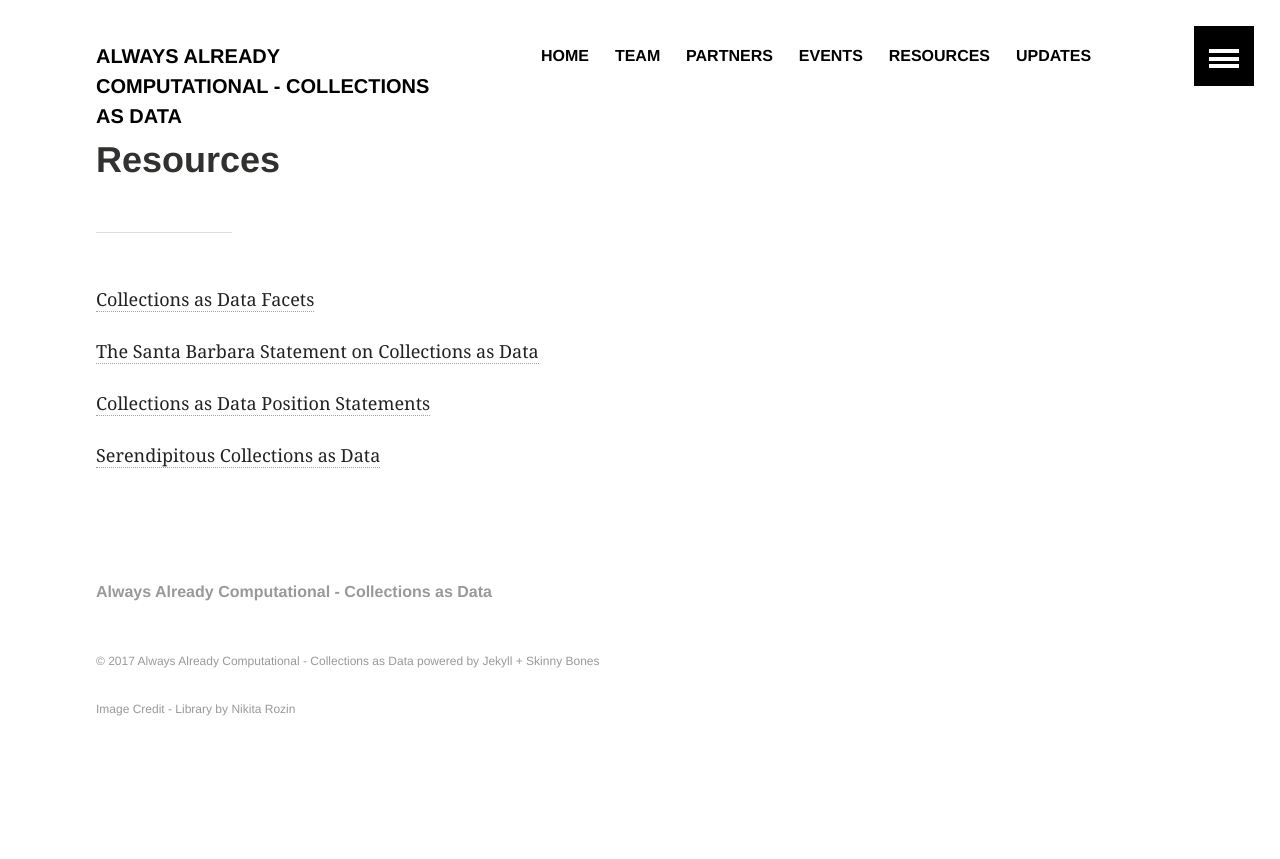
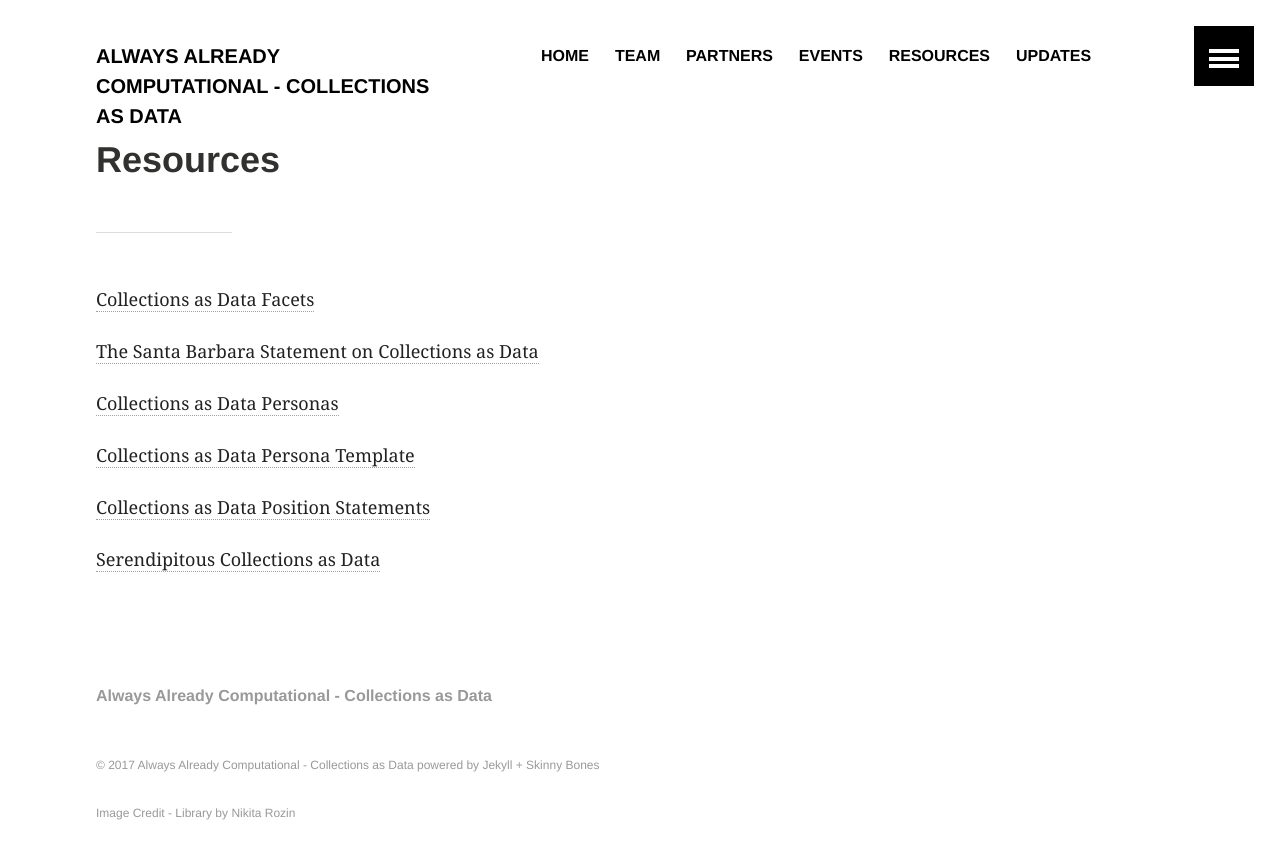
Before and after one commit to collectionsasdata/collectionsasdata.github.io, a Jekyll site: the page built from resources.md, in a window 1280 px wide. Shown: the top 859 px of the page. Built offline with Jekyll 4.4.1, drawn with Linux system fonts in a browser that asks for light colours.

Commit message:
Update resources.md

```diff
--- a/resources.md
+++ b/resources.md
@@ -7,6 +7,10 @@ title:  "Resources"
 
 [The Santa Barbara Statement on Collections as Data](https://collectionsasdata.github.io/statement/)
 
+[Collections as Data Personas](https://drive.google.com/drive/folders/0B8ETyFnKCnQSNVRNeGpXMjl5bkk?usp=sharing)
+
+[Collections as Data Persona Template](https://docs.google.com/document/d/1HEev7XsLAIwkTPM6pqc0lXuIV28fNXLVog-Cb7AUOck/edit?usp=sharing)
+
 [Collections as Data Position Statements](https://github.com/collectionsasdata/collectionsasdata.github.io/raw/master/aac_positionstatements.pdf)
 
 [Serendipitous Collections as Data](https://collectionsasdata.github.io/ideas/)
```
